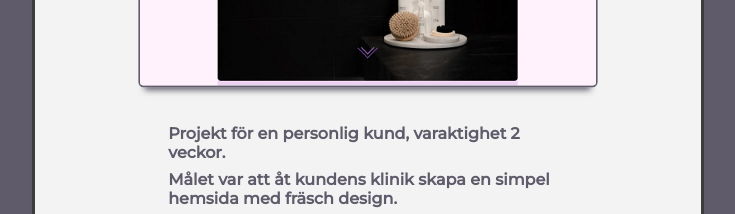
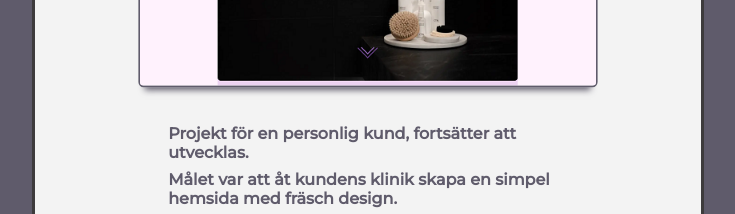
Before and after one commit to RickyJohansson/portfolio, a React (Vite) app: page / in a window 1280 px wide. Shown: the part 3040-3254 px from the top of the page, without its empty margins (272-1007 px from the left). Built offline with nearby package versions, Linux system fonts and the light colour scheme.

Commit message:
text change

```diff
--- a/src/App.tsx
+++ b/src/App.tsx
@@ -185,7 +185,7 @@ function App() {
 
         <Project projectName={'Ellas klinik'} projectImage={ellaCover}
             desc={[
-              'Projekt för en personlig kund, varaktighet 2 veckor.',
+              'Projekt för en personlig kund, fortsätter att utvecklas.',
               'Målet var att åt kundens klinik skapa en simpel hemsida med fräsch design.',
               'Behovet var att kunna se lite generell info om kliniken och att kunna se över tjänster och bokningar.',
               'Huvudfokus för kunden var att kunna se tjänster för skönhetsvård, medicinsk fotvård samt hårvård.',
```
